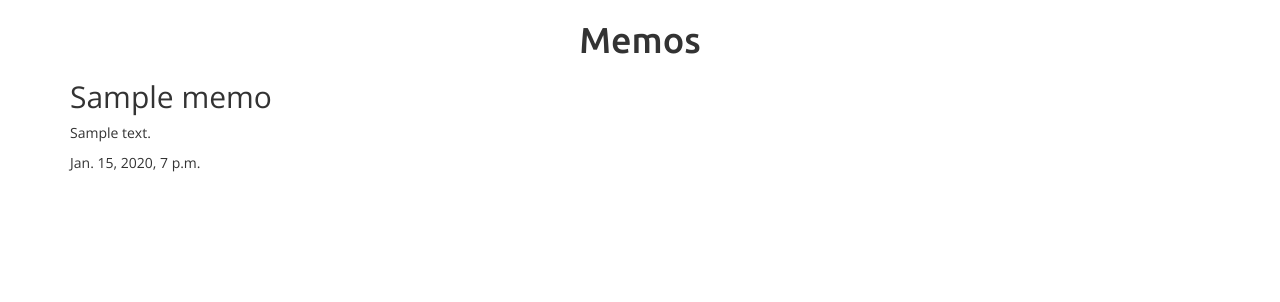
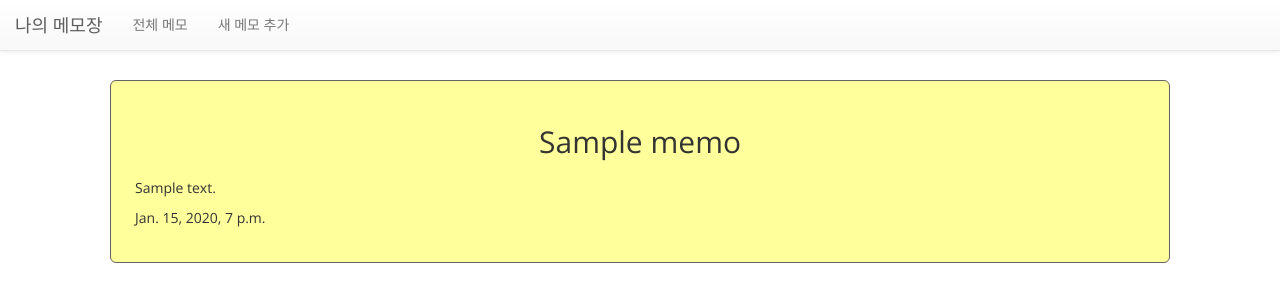
Before and after one commit to junsu0831/MemoServer, a Django app: page /memo/ in a window 1280 px wide. Shown: the top 302 px of the page. Run offline with Django 3.2, Linux system fonts and the light colour scheme; tables that the repository leaves empty hold one stand-in row (values such as "Sample post"); some libraries are stand-ins or nearby versions.

Commit message:
memo 추가하는 form 생성 및 bootstrap 설정

```diff
--- a/memo/models.py
+++ b/memo/models.py
@@ -4,8 +4,8 @@ from django.utils import timezone
 
 class Memo(models.Model):
     author = models.ForeignKey('auth.User', on_delete=models.CASCADE)
-    title = models.CharField(max_length=200)
-    text = models.TextField()
+    title = models.CharField(max_length=200, verbose_name="제목")
+    text = models.TextField(verbose_name="내용")
     created_date = models.DateTimeField(
             default=timezone.now)
 
--- a/memo/static/css/memo.css
+++ b/memo/static/css/memo.css
@@ -2,7 +2,21 @@ body {
 	font-family: 'Open Sans', 'Nanum Gothic', sans-serif;
 }
 
-h1 {
+h2 {
 	text-align: center;
-	font-family: 'Ubuntu', sans-serif;
+	margin: 20px;
 }
+
+.well {
+	background: rgba(255, 255, 0, 0.39);
+	border:1px solid rgb(100, 100, 100);
+	margin: 40px;
+}
+
+.container {
+	margin-top: 40px;
+}
+
+#id_text, #id_title{
+	width: 100%;
+}
--- a/memo/templates/memo/base.html
+++ b/memo/templates/memo/base.html
@@ -17,11 +17,26 @@
 
 		<!-- costomized css -->
 		<link rel="stylesheet" href="{% static 'css/memo.css' %}">
-		<title>TEST</title>
+		<title>나의 메모장</title>
 	</head>
 	<body>
+		<nav class="navbar navbar-default navbar-fixed-top">
+			<div class="container-fluid">
+				<div class="navbar-header">
+					<a class="navbar-brand" href="{% url 'memo_list' %}">나의 메모장</a>
+				</div>
+				<ul class="nav navbar-nav">
+					<li>
+						<a href="{% url 'memo_list' %}">전체 메모</a>
+					</li>
+					<li>
+						<a href="{% url 'memo_new' %}">새 메모 추가</a>
+					</li>
+				</ul>
+			</div>
+		</nav>
+
 		<div class="container">
-			<h1>Memos</h1>
 		    {% block content %}
 		    {% endblock %}
 		</div>
--- a/memo/templates/memo/memo_list.html
+++ b/memo/templates/memo/memo_list.html
@@ -2,9 +2,10 @@
 
 {% block content %}
 {% for memo in memos %}
-	<h2>{{ memo.title }}</h2>
-	<p>{{ memo.text|linebreaksbr }}</p>
-	<p>{{ memo.created_date }}</p>
-	</br>
+	<div class="well well-lg">
+		<h2>{{ memo.title }}</h2>
+		<p>{{ memo.text|linebreaksbr }}</p>
+		<p>{{ memo.created_date }}</p>
+	</div>
 {% endfor %}
 {% endblock %}
--- a/memo/urls.py
+++ b/memo/urls.py
@@ -4,4 +4,5 @@ from . import views
 
 urlpatterns = [
     url(r'^$', views.memo_list, name='memo_list'),
+    url(r'^new/$', views.memo_new, name='memo_new'),
 ]
--- a/memo/views.py
+++ b/memo/views.py
@@ -1,7 +1,23 @@
-from django.shortcuts import render
+# pylint: disable=E1101
+from django.shortcuts import render, redirect
 from .models import Memo
+from .forms import MemoForm
 
 # Create your views here.
 def memo_list(request):
     qs = Memo.objects.all()
-    return render(request, 'memo/memo_list.html', {'memos': qs})
+    return render(request, 'memo/memo_list.html', {'memos' : qs})
+
+def memo_new(request):
+    if request.method == "POST":
+        form = MemoForm(request.POST)
+        if form.is_valid():
+            memo = Memo()
+            memo.title = form.cleaned_data['title']
+            memo.text = form.cleaned_data['text']
+            memo.author = request.user
+            memo.save()
+            return redirect('memo_list')
+    else:
+        form = MemoForm()
+    return render(request, 'memo/memo_edit.html', {'form' : form})
```
Also changed, not shown: memo/forms.py (added, +7 -0 lines), memo/templates/memo/memo_edit.html (added, +42 -0 lines).
